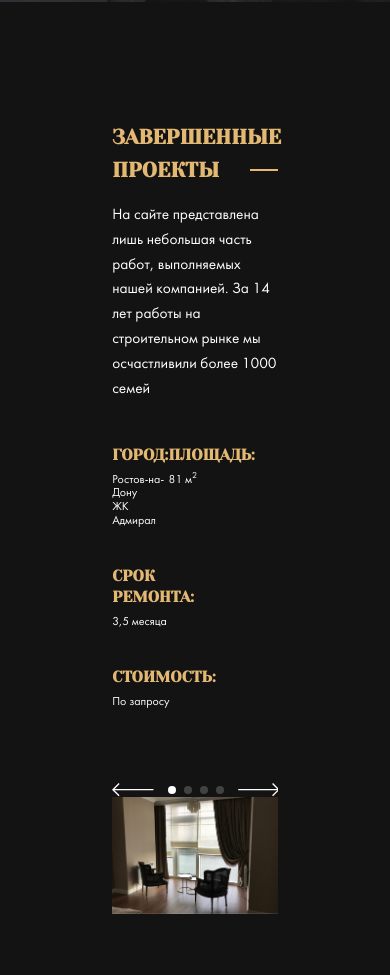
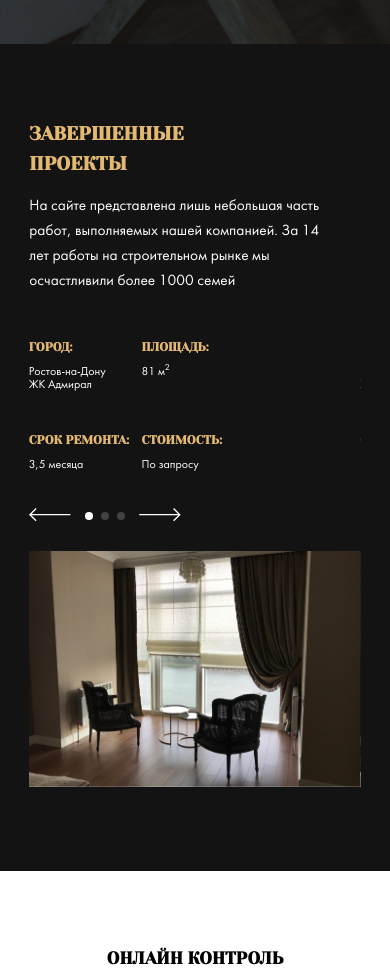
Before and after one commit to Dias78/MyFirstHomework, a website: page index.html in a window 390 px wide. Shown: the part 800-1775 px from the top of the page. Drawn offline with nearby package versions, Linux system fonts and the light colour scheme; files whose address does not match are found by name.

Commit message:
make responsive layout for projects section

```diff
--- a/index.html
+++ b/index.html
@@ -134,29 +134,6 @@
                     <!-- /.swiper-slide__text -->
                   </div>
                   <!-- /.swiper-slide -->
-                  <div class="swiper-slide">
-                    <div class="swiper-slide__text">
-                      <h3 class="swiper-slide__heading">Город:</h3>
-                      <span class="swiper-slide__value">Ростов-на-Дону<br>ЖК Адмирал</span>
-                    </div>
-                    <!-- /.swiper-slide__text -->
-                    <div class="swiper-slide__text">
-                      <h3 class="swiper-slide__heading">Площадь:</h3>
-                      <span class="swiper-slide__value">81 м<sup>2</sup></span>
-                    </div>
-                    <!-- /.swiper-slide__text -->
-                    <div class="swiper-slide__text">
-                      <h3 class="swiper-slide__heading">Срок ремонта:</h3>
-                      <span class="swiper-slide__value">3,5 месяца</span>
-                    </div>
-                    <!-- /.swiper-slide__text -->
-                    <div class="swiper-slide__text">
-                      <h3 class="swiper-slide__heading">Стоимость:</h3>
-                      <span class="swiper-slide__value">По запросу</span>
-                    </div>
-                    <!-- /.swiper-slide__text -->
-                  </div>
-                  <!-- /.swiper-slide -->
               </div>
               <!-- /.swiper-wrapper -->
 
@@ -173,16 +150,13 @@
               <div class="swiper-wrapper swiper-no-swiping">
                   <!-- Slides -->
                   <div class="swiper-slide">
-                    <img src="img/projects/project_1.jpg" alt="swiper-slide">
+                    <img src="img/projects/project_1.jpg" class="swiper-slide swiper-slide__img" alt="swiper-slide">
                   </div>
                   <div class="swiper-slide">
-                    <img src="img/projects/project_2.jpg" alt="swiper-slide">
+                    <img src="img/projects/project_1.jpg" class="swiper-slide swiper-slide__img" alt="swiper-slide">
                   </div>
                   <div class="swiper-slide">
-                    <img src="img/projects/project_1.jpg" alt="swiper-slide">
-                  </div>
-                  <div class="swiper-slide">
-                    <img src="img/projects/project_2.jpg" alt="swiper-slide">
+                    <img src="img/projects/project_1.jpg" class="swiper-slide swiper-slide__img" alt="swiper-slide">
                   </div>
               </div>
           </div>
--- a/sass/_media.sass
+++ b/sass/_media.sass
@@ -9,6 +9,10 @@
   .contacts
     &__phone
       margin-right: 1rem
+  .swiper-slide
+    flex-basis: 100%
+    &__text
+      flex-basis: 38%
 @media screen and ( max-width: 992px )
   .nav
     display: none
@@ -17,6 +21,12 @@
       display: none
     &__content
       margin-left: 0
+  .section-title
+    &__text
+      width: 26rem
+  .swiper-slide
+    &__text
+      flex-basis: 48%
 @media screen and ( max-width: 760px )
   .contacts
     &__phone
@@ -24,6 +34,21 @@
   .row
     flex-direction: column
     align-items: center
+  .hero
+    &::after
+     display: none
+  .col-50
+    width: 100%
+  .section-title
+    &__word
+      &::after
+        display: none
+  .swiper-slide
+    margin-bottom: 1rem
+    &__text
+      flex-basis: 34%
+    &__img
+      padding-top: 2.42rem
   .types
     &__card
       margin-bottom: 5rem
@@ -57,6 +82,13 @@
       display: block
       min-width: 22.86rem
       margin-bottom: 1.85rem
+  .swiper-slide
+    &__heading
+      font-size: 1rem
+  .section-title
+    &__heading
+      &--primary
+        font-size: 1.57rem
 @media screen and ( max-height: 992px )
   .nav
     &__item
@@ -73,6 +105,8 @@
     background: #252525
     &__section-title
       color: $light
+      &__subtitle
+        font-size: 1.2rem
   .card
     &__inner::before
       display: none
--- a/sass/templates/_design.sass
+++ b/sass/templates/_design.sass
@@ -1,8 +1,7 @@
 .section-title
   &__subtitle
-    max-width: 52.92rem
-    font-family: 'Futura Book', sans-serif
-    font-size: 1.428rem
+    max-width: 53rem
+    font-size: 1.42rem
     line-height: 1.4
     text-align: center
     margin: 0 auto
@@ -11,8 +10,6 @@
 .card
   &__inner
     position: relative
-    max-width: 28rem
-    max-height: 30.14rem
     &::before
       content: ''
       position: absolute
--- a/sass/templates/_hero.sass
+++ b/sass/templates/_hero.sass
@@ -36,6 +36,8 @@
     margin-bottom: 3.25rem
   &__button
     margin-right: 16px
+    position: relative
+    z-index: 5
   &__instagram
     position: absolute
     top: 0
--- a/sass/templates/_projects.sass
+++ b/sass/templates/_projects.sass
@@ -3,6 +3,8 @@
     display: flex
     flex-wrap: wrap
     margin-bottom: 4.1rem
+    &__img
+      width: 100%
     &__text
       flex-basis: 34%
       margin-bottom: 1.1rem
```
Also changed, not shown: css/style.css.
